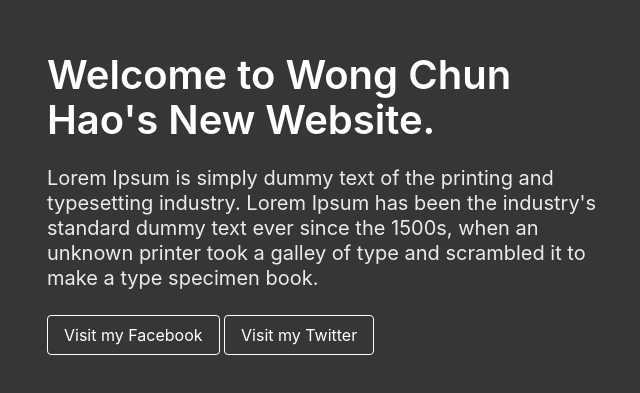
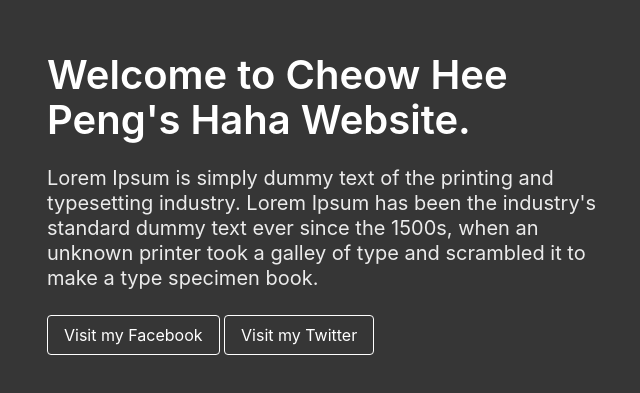
Before and after one commit to FLHao/WongChunHao, a plain HTML site: page index.html in a window 1280 px wide. Shown: the part 197-590 px from the top of the page, without its empty margins (311-951 px from the left). Drawn offline with nearby package versions, Linux system fonts and the light colour scheme.

Commit message:
Update index.html

```diff
--- a/index.html
+++ b/index.html
@@ -1,7 +1,7 @@
 <!DOCTYPE html>
 <html>
     <head>
-        <title>Wong Chun Hao's Website</title>
+        <title>Cheow Hee Peng's Website</title>
         <link rel="stylesheet"
             href="https://cdn.jsdelivr.net/npm/bulma@0.9.2/css/bulma.min.css">
         <meta name="viewport" content="width=device-width, initial-scale=1">
@@ -13,7 +13,7 @@
             <div class="columns is-vcentered is-centered">
                 <div class="column is-6">
                     <div class="block">
-                        <h1 class="title is-2">Welcome to Wong Chun Hao's New Website.</h1>
+                        <h1 class="title is-2">Welcome to Cheow Hee Peng's Haha Website.</h1>
                     </div>
                     <div class="block">
                         <h2 class="subtitle">Lorem Ipsum is simply dummy text of the printing and typesetting industry. Lorem Ipsum has been the industry's standard dummy text ever since the 1500s, when an unknown printer took a galley of type and scrambled it to make a type specimen book.<br>
```
